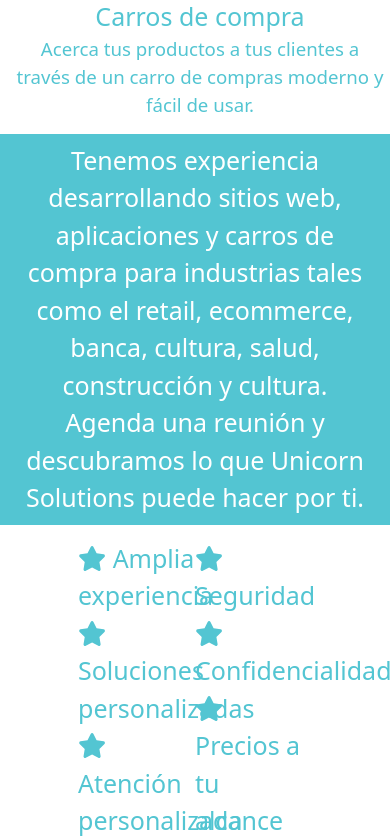
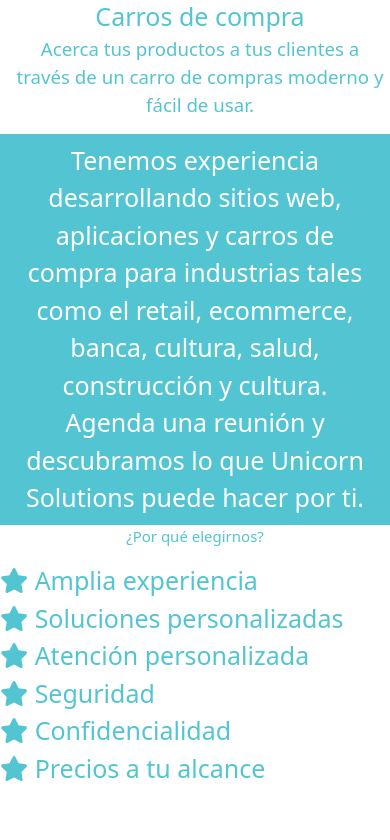
Before and after one commit to danicortesloba/unicorn-solutions, a Next.js app: page / in a window 390 px wide. Shown: the part 764-1604 px from the top of the page. After the commit the page ends 1551 px from the top, so only its background shows below. Built offline with nearby package versions, Linux system fonts and the light colour scheme.

Commit message:
porque finish

```diff
--- a/src/app/components/Porque.tsx
+++ b/src/app/components/Porque.tsx
@@ -3,7 +3,9 @@
 import { FontAwesomeIcon } from "@fortawesome/react-fontawesome";
 const Porque = () => {
     return (
-        <div className={styles.Box}>
+        <div className={styles.Outer}>
+            <h1>¿Por qué elegirnos?</h1>
+            <div className={styles.Box}>
             <div className={styles.Column}>
                 <ul>
                     <li><FontAwesomeIcon icon={faStar}/> Amplia experiencia</li>
@@ -19,6 +21,8 @@
                 </ul>
             </div>
         </div>
+        </div>
+
     )
 
 }
--- a/src/app/components/porque.module.css
+++ b/src/app/components/porque.module.css
@@ -1,3 +1,8 @@
+.Outer {
+    text-align: center;
+    color: #53C5D2;
+}
+
 .Box {
     width: 100vw;
     display: flex;
@@ -12,3 +17,15 @@
     text-align: left;
     color: #53C5D2;
 }
+
+@media screen and (max-width: 600px) {
+    .Box {
+        flex-direction: column;
+        text-align: center;
+        align-content: center;
+    }
+
+    .Column {
+        width: 100vw;
+    }
+}
```
